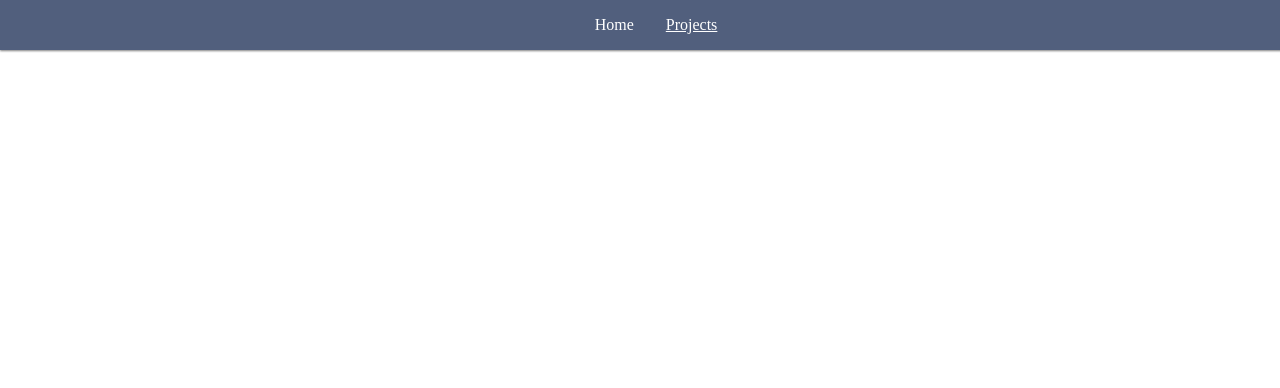
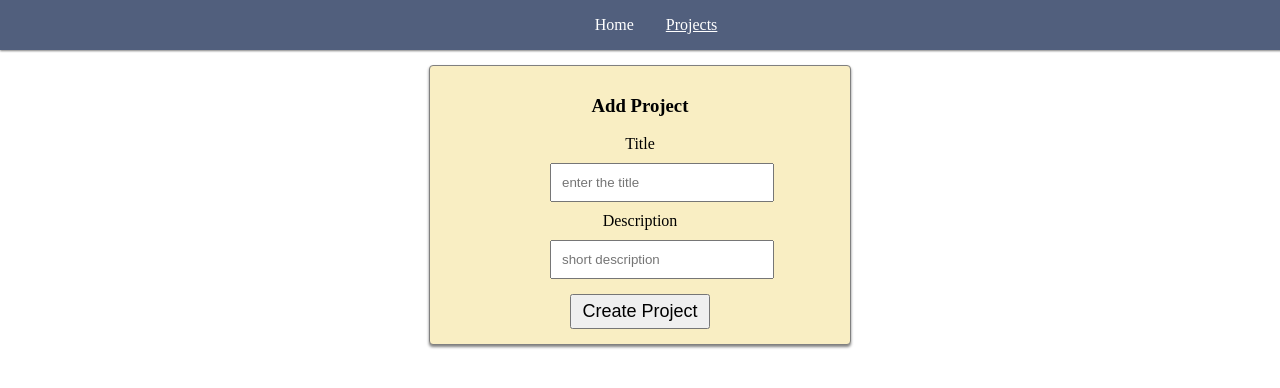
Before and after one commit to ironhack-fulltime-degenerates-oct2023/codealong-integrating-react-app, a React (Vite) app: page /projects/create in a window 1280 px wide. Before the commit this address had no page. Shown: the top 388 px of the page. Built offline with nearby package versions, Linux system fonts and the light colour scheme.

Commit message:
Functionality to create new projects

```diff
--- a/src/App.jsx
+++ b/src/App.jsx
@@ -2,6 +2,7 @@ import { Route, Routes } from "react-router-dom";
 import Navbar from "./components/Navbar";
 import HomePage from "./pages/HomePage";
 import ProjectListPage from "./pages/ProjectListPage";
+import CreateProjectPage from "./pages/CreateProjectPage";
 
 function App() {
   return (
@@ -13,6 +14,7 @@ function App() {
         <Routes>
           <Route path="/" element={<HomePage />} />
           <Route path="/projects" element={<ProjectListPage />} />
+          <Route path="/projects/create" element={<CreateProjectPage />} />
         </Routes>
 
 
--- a/src/index.css
+++ b/src/index.css
@@ -2,6 +2,7 @@
 
 body {
   margin: 0;
+  text-align: center;
 }
 
 a {
--- /dev/null
+++ b/src/pages/CreateProjectPage.jsx
@@ -0,0 +1,78 @@
+import axios from "axios";
+import { useState } from "react";
+import { useNavigate } from "react-router-dom";
+
+const API_URL = "https://project-management-api-4641927fee65.herokuapp.com";
+
+
+function CreateProjectPage() {
+
+    const [title, setTitle] = useState("");
+    const [description, setDescription] = useState("");
+
+
+    const navigate = useNavigate();
+
+
+    const handleSubmit = (e) => {
+
+        // prevent page reaload
+        e.preventDefault();
+
+        // prepare an object with the data that we send to the api
+        const requestBody = {
+            title: title,
+            description: description
+        }
+
+        // send POST request
+        axios.post(`${API_URL}/projects`, requestBody )
+            .then( response => {
+                // project created, we will redirect to /pizza
+                navigate("/projects");
+            })
+            .catch((error) => {
+                console.log("Error creating project in the API...");
+                console.log(error);
+            })
+    }
+
+
+    return (
+        <div className="CreateProjectPage">
+            <h3>Add Project</h3>
+
+            <form onSubmit={handleSubmit}>
+
+                <label>
+                    Title
+                    <input
+                        type="text"
+                        name="title"
+                        placeholder="enter the title"
+                        required={true}
+                        value={title}
+                        onChange={(e) => { setTitle(e.target.value) }}
+                        />
+                </label>
+
+                <label>
+                    Description
+                    <input
+                        type="text"
+                        name="description"
+                        placeholder="short description"
+                        value={description}
+                        onChange={(e) => { setDescription(e.target.value) }}
+                        />
+                </label>
+
+
+                <button>Create Project</button>
+            </form>
+
+        </div>
+    )
+}
+
+export default CreateProjectPage;
--- a/src/pages/ProjectListPage.jsx
+++ b/src/pages/ProjectListPage.jsx
@@ -8,10 +8,7 @@ const API_URL = "https://project-management-api-4641927fee65.herokuapp.com";
 
 function ProjectListPage(){
 
-    console.log("ProjectListPage has been invoked....")
-
     const [projects, setProjects] = useState([]);
-
 
     const getAllProjects = () => {
         axios.get(API_URL + "/projects?_embed=tasks")
@@ -35,6 +32,12 @@ function ProjectListPage(){
         <div className="ProjectListPage">
             <h2>List of projects:</h2>
 
+            <Link to="/projects/create">
+                <p>
+                    <button>Create Project</button>
+                </p>
+            </Link>
+
             {projects.map((project) => {
                 return (
                     <div className="ProjectCard card" key={project.id} >
```
